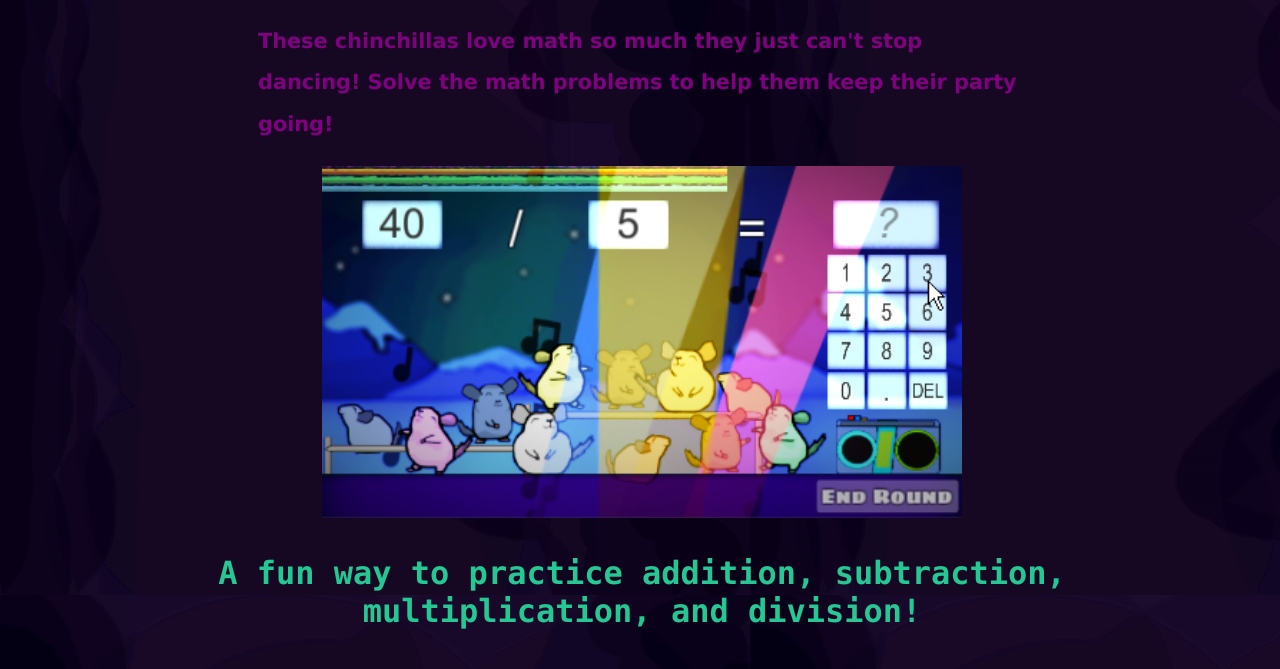
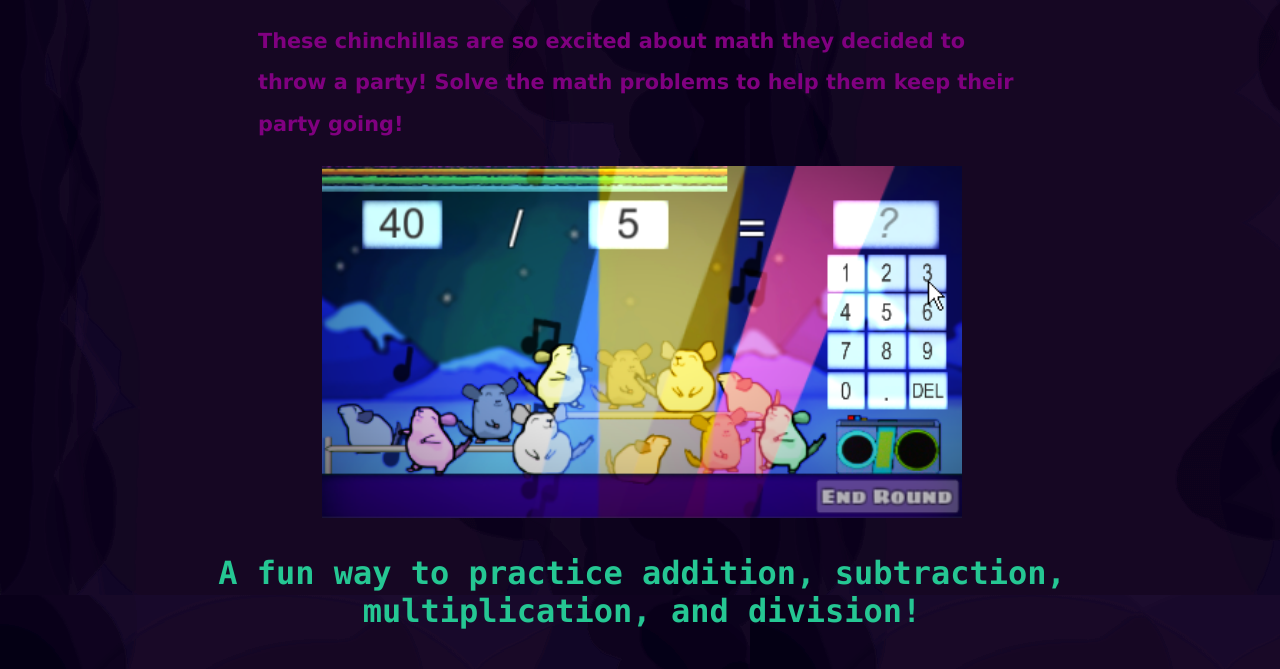
Before and after one commit to Madsir/madsirstudio.github.io, a Jekyll site: the page built from chinchillin/index.html, in a window 1280 px wide and 900 px high, scrolled down 674 px, cut to the strip 231-900 px from the top of the window. Built offline with Jekyll 4.4.1, drawn with Linux system fonts in a browser that asks for light colours.

Commit message:
Update index.html

```diff
--- a/chinchillin/index.html
+++ b/chinchillin/index.html
@@ -10,8 +10,9 @@ description: "A fun way to practice addition, subtraction, multiplication, and d
 	</center>
 	<br>
 	<iframe width="879" height="494" src="https://www.youtube.com/embed/zb6Rw1tTals" frameborder="0" allow="accelerometer; autoplay; encrypted-media; gyroscope; picture-in-picture" allowfullscreen></iframe>
+	<br>
 			<p>
-		 These chinchillas love math so much they just can't stop dancing! Solve the math problems to help them keep their party going!
+		 These chinchillas are so excited about math they decided to throw a party! Solve the math problems to help them keep their party going!
 				</p>
 <center>
 			<img src="/Assets/snowPartyDiv.png" width="50%">
```
